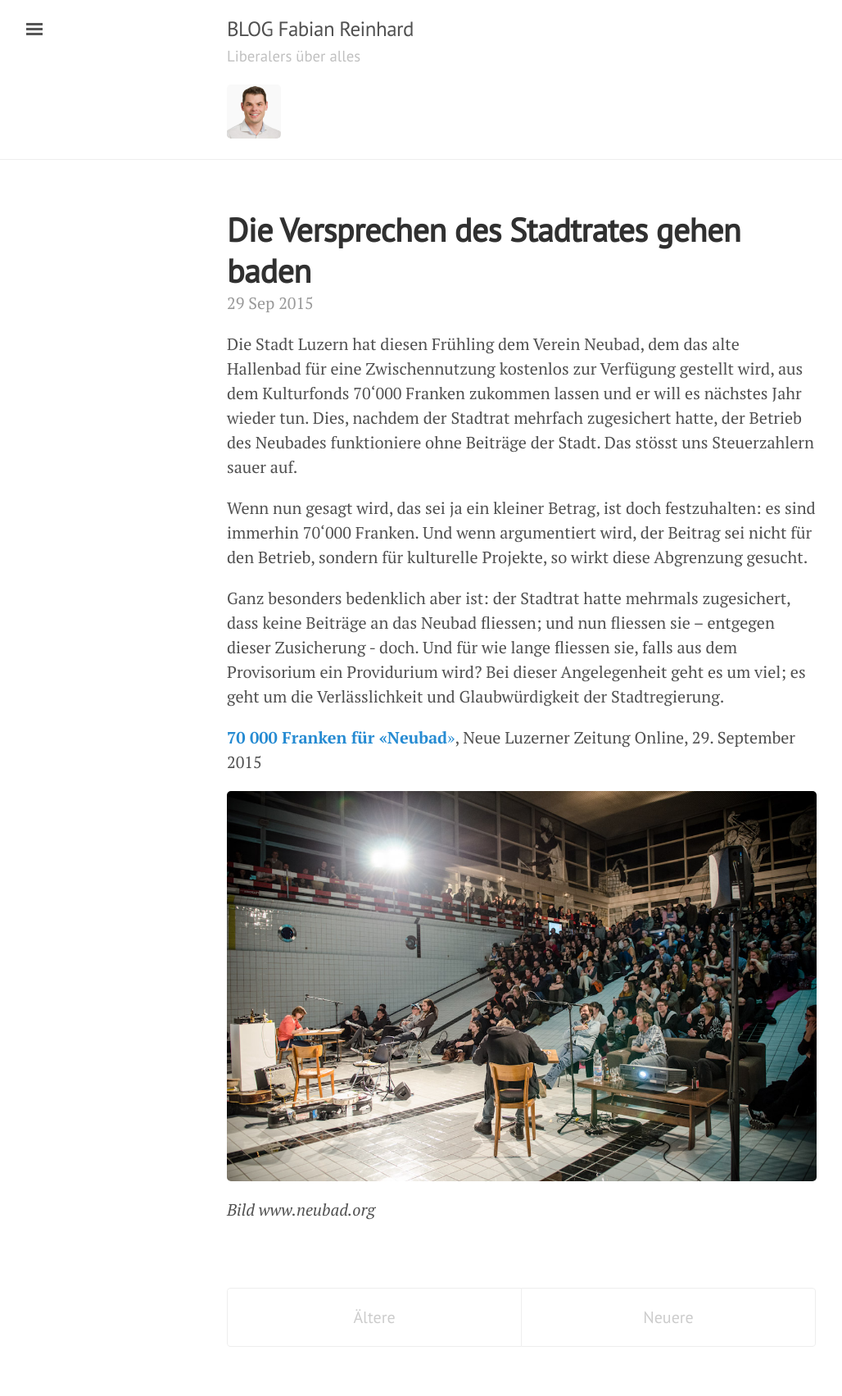
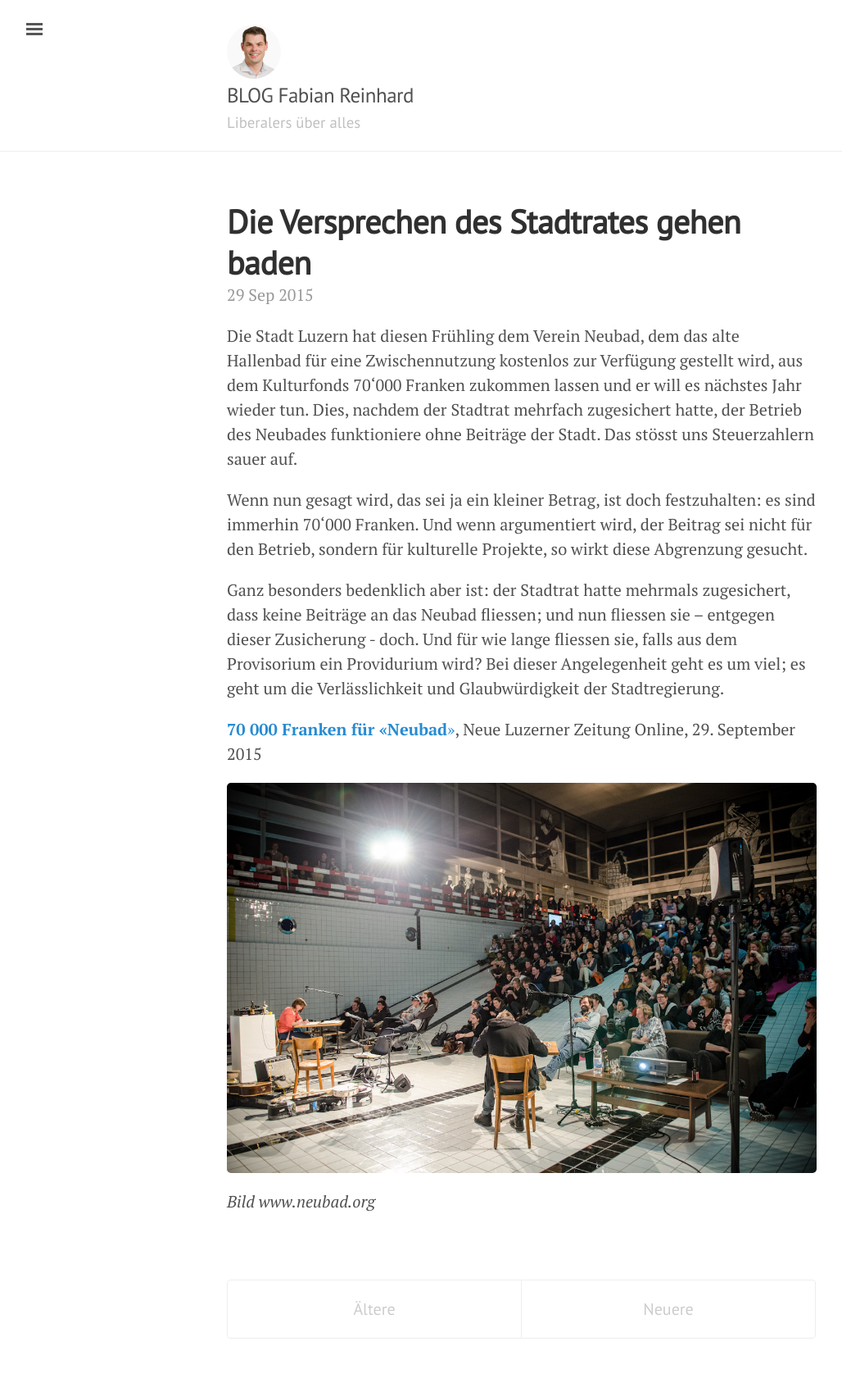
Before and after one commit to freinhard/freinhard.github.io, a Jekyll site: the page built from index.html, in a window 1280 px wide. Shown: the whole page at 82% size, without its empty margins (3-1031 px from the left). Built offline with Jekyll 4.4.1, drawn with Linux system fonts in a browser that asks for light colours; the list of posts is cut into pages by our own code.

Commit message:
Image head

```diff
--- a/_includes/head.html
+++ b/_includes/head.html
@@ -29,8 +29,9 @@
 
   <style>
     .masthead-title img {
-        margin-top: 1rem;
+        margin-top: 0.5rem;
         margin-bottom: 0.25rem;
+        border-radius: 66px;
     }
     @media (max-width: 48em) {
         .masthead-title img {
--- a/_layouts/default.html
+++ b/_layouts/default.html
@@ -13,11 +13,11 @@
       <div class="masthead">
         <div class="container">
           <h3 class="masthead-title">
+            <img src="{{ site.url }}/public/assets/fr.png" title="Fabian Reinhard" height="66" width="66" />
             <a href="{{ site.baseurl }}/" title="Home">
                 {{ site.title }}
             </a>
             <div><small>{{ site.tagline }}</small></div>
-            <img src="{{ site.url }}/public/assets/fr.png" title="Fabian Reinhard" height="66" width="66" />
           </h3>
         </div>
       </div>
```
